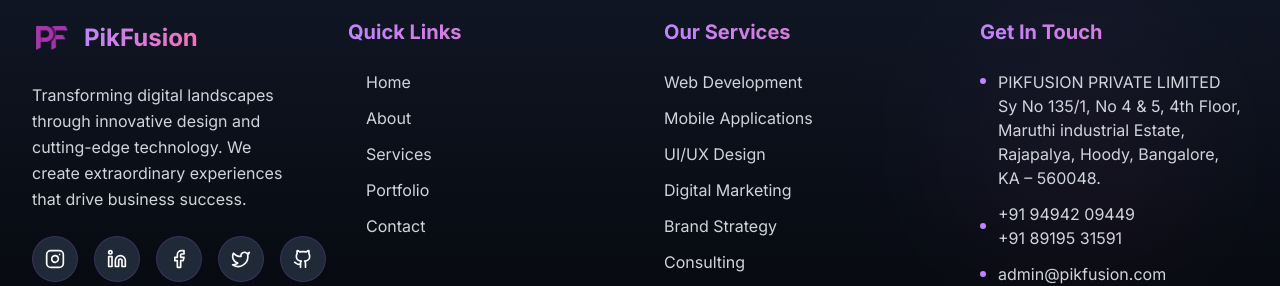
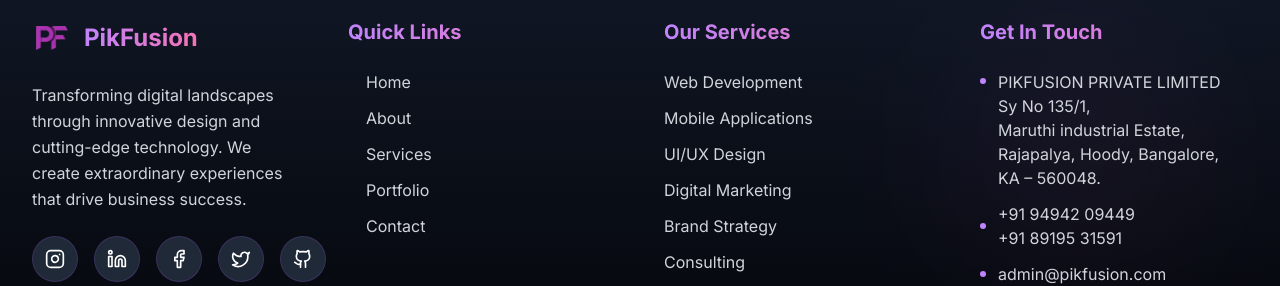
Before and after one commit to PikFusion/PikFusion, a React (Vite) app: page /services in a window 1280 px wide. Shown: the part 1721-2007 px from the top of the page. Built offline with nearby package versions, Linux system fonts and the light colour scheme.

Commit message:
Update Footer.tsx

```diff
--- a/src/components/Footer.tsx
+++ b/src/components/Footer.tsx
@@ -211,7 +211,7 @@
             <address className="not-italic text-gray-300 space-y-3">
               <p className="flex items-start">
                 <span className="w-1.5 h-1.5 bg-purple-400 rounded-full mr-3 mt-2" />
-                PIKFUSION PRIVATE LIMITED <br />Sy No 135/1, No 4 & 5, 4th Floor, <br />Maruthi industrial Estate, <br />Rajapalya, Hoody, Bangalore, <br />KA – 560048.
+                PIKFUSION PRIVATE LIMITED <br />Sy No 135/1, <br />Maruthi industrial Estate, <br />Rajapalya, Hoody, Bangalore, <br />KA – 560048.
               </p>
               <p className="flex items-center">
                 <span className="w-1.5 h-1.5 bg-purple-400 rounded-full mr-3" />
```
